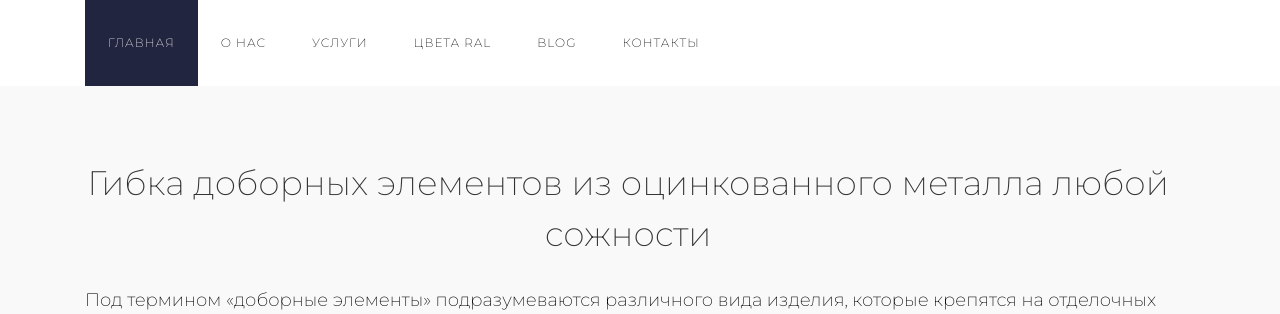
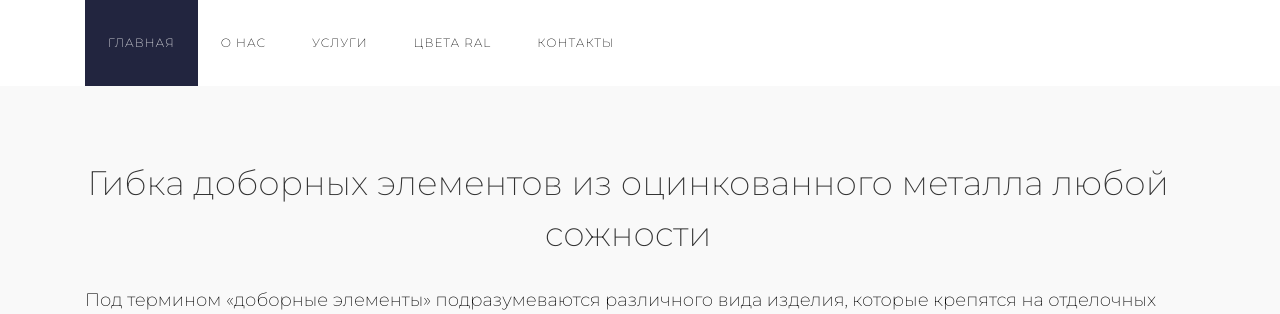
Before and after one commit to polinanechaeva25/roof, a Django app: page / in a window 1280 px wide. Shown: the part 500-814 px from the top of the page. Run offline with Django 3.2, Linux system fonts and the light colour scheme; some libraries are stand-ins or nearby versions.

Commit message:
correcting

```diff
--- a/mainapp/templates/mainapp/index.html
+++ b/mainapp/templates/mainapp/index.html
@@ -13,11 +13,10 @@
             <div class="collapse navbar-collapse" id="ftco-nav">
                 <ul class="navbar-nav mr-auto">
                     <li class="nav-item active"><a href="{% url 'mainapp:index' %}" class="nav-link">Главная</a></li>
-                    <li class="nav-item"><a href="about.html" class="nav-link">О нас</a></li>
+                    <li class="nav-item"><a href="#" class="nav-link">О нас</a></li>
                     <li class="nav-item"><a href="{% url 'mainapp:service' %}" class="nav-link">Услуги</a></li>
                     <li class="nav-item"><a href="{% url 'mainapp:color' %}" class="nav-link">Цвета RAL</a></li>
-                    <li class="nav-item"><a href="blog.html" class="nav-link">Blog</a></li>
-                    <li class="nav-item"><a href="contact.html" class="nav-link">Контакты</a></li>
+                    <li class="nav-item"><a href="#" class="nav-link">Контакты</a></li>
                 </ul>
             </div>
         </div>
```
